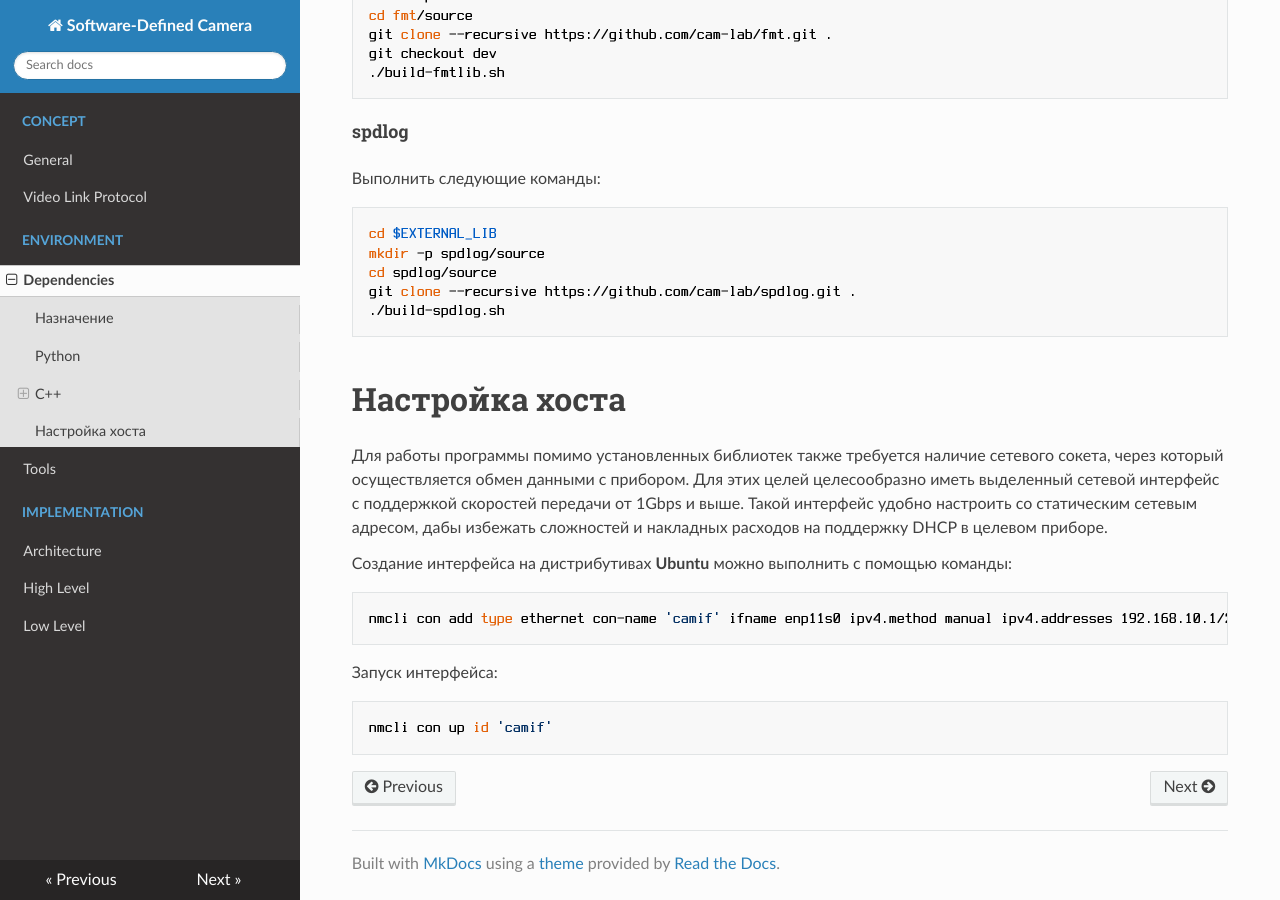
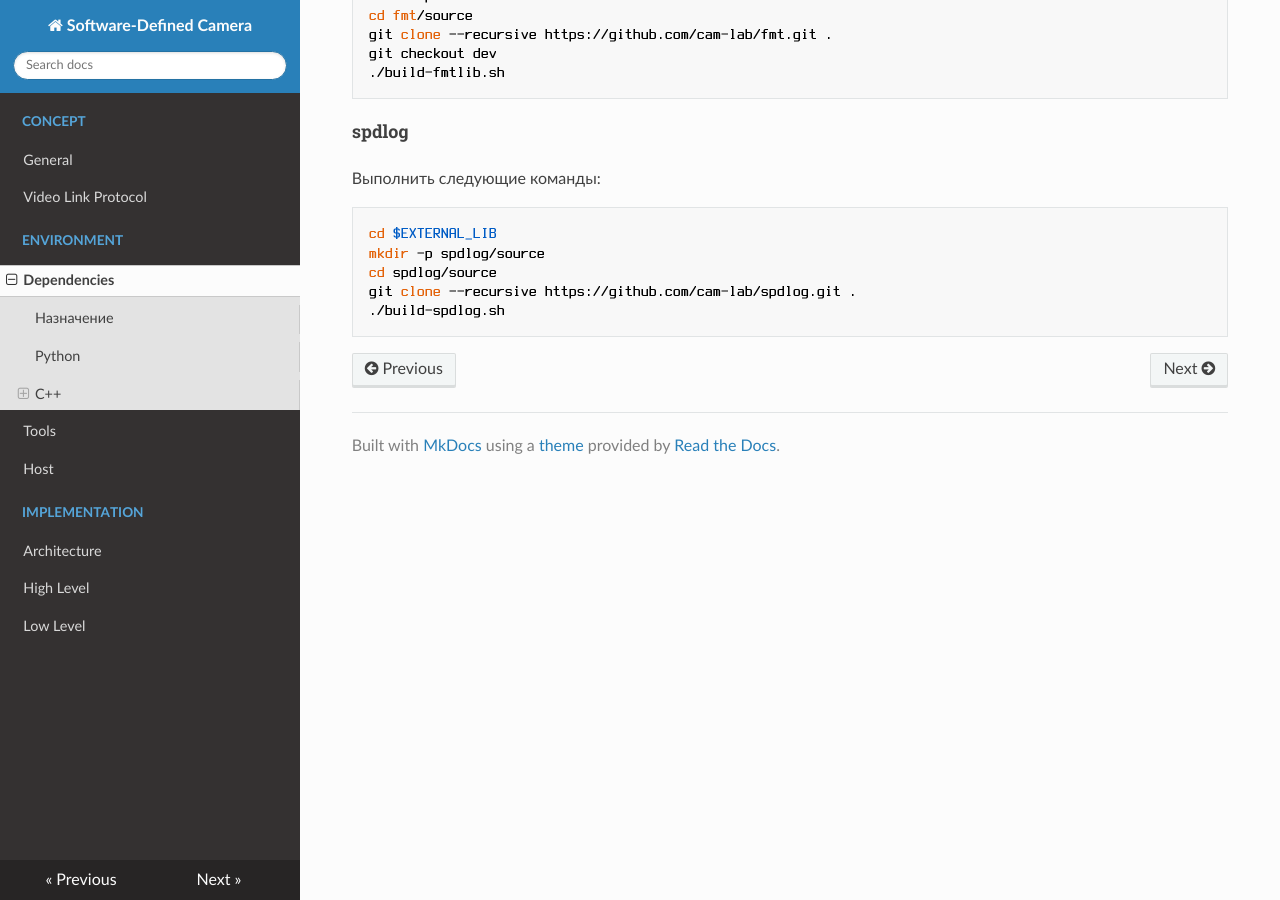
Before and after one commit to cam-lab/sdcam-doc, an MkDocs documentation site: the page built from docs/deps.md, in a window 1280 px wide and 900 px high, scrolled down 3187 px. Built offline with MkDocs 1.6.1, drawn with Linux system fonts in a browser that asks for light colours; nearby versions of some CDN libraries.

Commit message:
add host related page

````diff
--- a/docs/deps.md
+++ b/docs/deps.md
@@ -130,20 +130,3 @@
 git clone --recursive https://github.com/cam-lab/spdlog.git .
 ./build-spdlog.sh
 ```
-
-## Настройка хоста
-
-Для работы программы помимо установленных библиотек также требуется наличие сетевого сокета, через который осуществляется обмен данными с прибором. Для этих целей целесообразно иметь выделенный сетевой интерфейс с поддержкой скоростей передачи от 1Gbps и выше. Такой интерфейс удобно настроить со статическим сетевым адресом, дабы избежать сложностей и накладных расходов на поддержку DHCP в целевом приборе.
-
-Создание интерфейса на дистрибутивах **Ubuntu** можно выполнить с помощью команды:
-
-```shell
-nmcli con add type ethernet con-name 'camif' ifname enp11s0 ipv4.method manual ipv4.addresses 192.168.10.1/24 ipv4.gateway 192.168.10.255
-```
-
-Запуск интерфейса:
-
-```shell
-nmcli con up id 'camif'
-
-```
--- a/mkdocs.yml
+++ b/mkdocs.yml
@@ -19,6 +19,7 @@
     - Environment:
         - Dependencies         : deps.md
         - Tools                : tools.md
+        - Host                 : host.md
     - Implementation:
         - Architecture         : arch.md
         - High Level           : high-level.md
````
Also changed, not shown: docs/host.md (added, +31 -0 lines).
